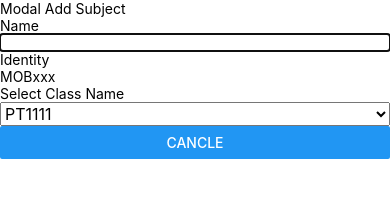
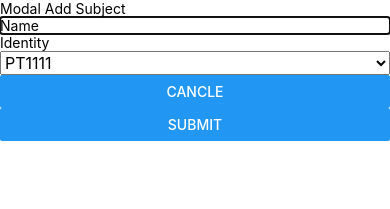
Before and after one commit to tuannda94/rn_pt14352, a React Native app: screen / in a window 390 px wide. Both pictures are taken after a click on the button "ADD SUBJECT". Shown: the top 209 px of the page. Built offline with nearby package versions, Linux system fonts and the light colour scheme; grey boxes are pictures that could not be loaded.

Commit message:
update
no

```diff
--- a/profile/index.js
+++ b/profile/index.js
@@ -15,7 +15,7 @@ import InfoText from './info-text';
 import SubjectItem from './subject-item';
 
 export default function Profile() {
-    const userProfile = {
+  let userProfile = {
     info: {
       avatar: 'https://iap.poly.edu.vn/user/ph/PH09025.jpg',
       name: 'Nguyen Van A',
@@ -55,14 +55,13 @@ export default function Profile() {
     let newSubjectList = user.subjects;
     // filter ((item) => tra ve dieu kien ma item do se duoc xu ly)
     // sau khi filter xong (chay het vong lap voi dieu kien dua ra) -> tra ve mang moi co cac item thoa man dk
-
     newSubjectList = newSubjectList.filter((subject) => subject.identity != identity);
     userProfile.subjects = newSubjectList;
-        console.log(userProfile);
-
     setUser(userProfile);
   }
-
+  const [nameSetter,setName]=useState("");
+  const [identitySetter,setIdentity]=useState("");
+  const [classNameSetter,setClassName]=useState("");
   return (
     <View style={style.profileContainer}>
       <View style={style.avatar}>
@@ -87,28 +86,42 @@ export default function Profile() {
           renderItem={({ item }) => (
             <SubjectItem item={item} handleDelete={handleDeleteSubject} />
           )} // item ứng với {name: '', identity: '', className: ''}
-            keyExtractor={(item, index) => index}
+          keyExtractor={(item,index) => index}
         />
       </View>
       <Modal visible={showModal}>
-          <View>
-            <Text>Modal Add Subject</Text>
-            <Text>Name</Text>
-            <TextInput value="" onValueChange={() => {}} />
-            <Text>Identity</Text>
-            <TextInput value="MOBxxx" onValueChange={() => {}} />
-            <Text>Select Class Name</Text>
-            <Picker selectedValue="PT1111" onValueChange={() => {}}>
+        <View><Text >Modal Add Subject</Text>
+          <TextInput  placeholder="Name" onChangeText={(text) => setName(text)} />
+          <TextInput  placeholder="Identity" onChangeText={(text) => setIdentity(text)} />
+          <Picker mode="dropdown"  selectedValue={classNameSetter.toString()}  onValueChange={(itemValue, index) => {
+            setClassName(itemValue);
+          }}>
             <Picker.Item value="PT1111" label="PT1111" />
             <Picker.Item value="PT1112" label="PT1112" />
-              <Picker.Item value="PT1113" label="PT1114" />
+            <Picker.Item value="PT1113" label="PT1113" />
           </Picker>
+          <View >
+            <View >
               <Button
                 title="Cancle"
                 onPress={() => {
                   setShowModal(false);
                 }}
               />
+            </View>
+            <View >
+              <Button title="Submit" onPress={() => {
+                  const newSubject = {
+                  name:nameSetter.toString(),
+                  identity:identitySetter.toString(),
+                  className:classNameSetter.toString()
+                }
+                user.subjects.push(newSubject);
+                setUser(user);
+                setShowModal(false);
+              }} />
+              </View>
+            </View>
             </View>
       </Modal>
     </View>
@@ -122,5 +135,8 @@ const style = StyleSheet.create({
     width: 200,
     height: 200,
     borderRadius: 200
-    }
+  },
+
+
+
 });
```
Lines whose indentation alone changed are shown as unchanged.
